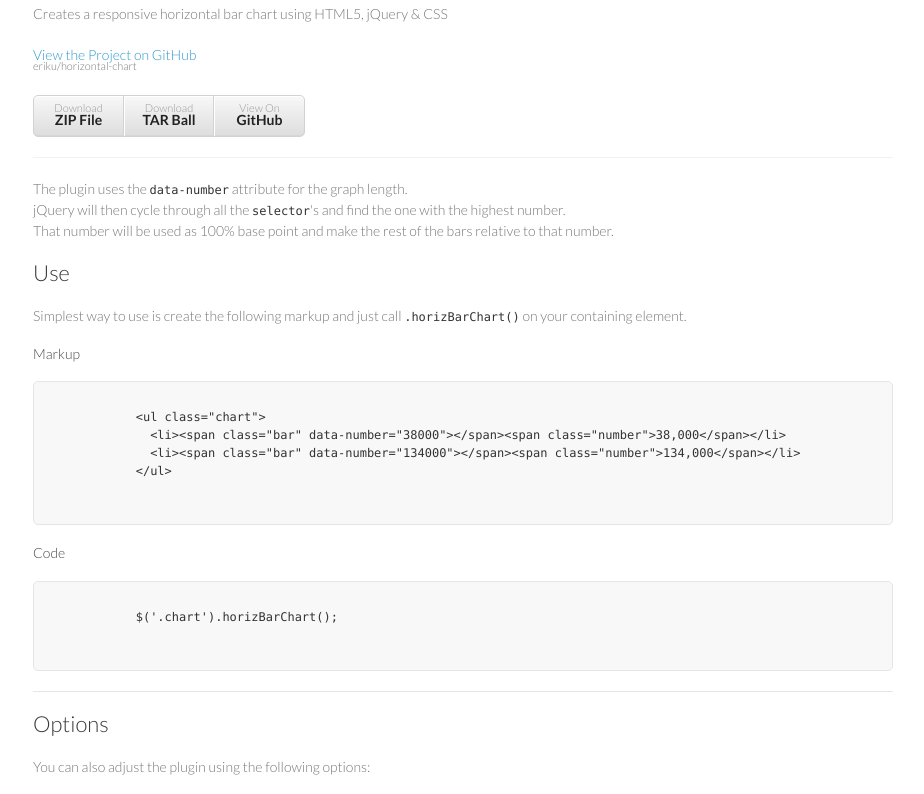
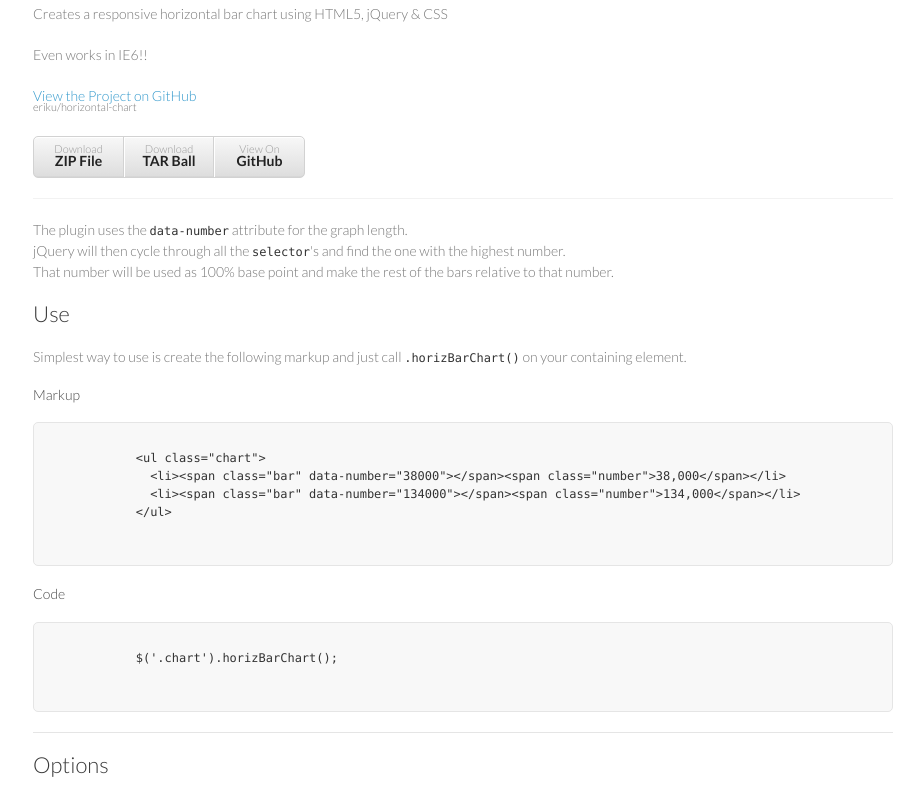
Before and after one commit to eriku/horizontal-chart, a website: page index.html in a window 1280 px wide. Shown: the part 98-892 px from the top of the page, without its empty margins (177-1101 px from the left). Drawn offline with Linux system fonts and the light colour scheme.

Commit message:
Added text

```diff
--- a/index.html
+++ b/index.html
@@ -30,6 +30,7 @@
 
         <h1><a href="https://github.com/eriku/horizontal-chart">Responsive Horizontal Bar Chart</a></h1>
         <p>Creates a responsive horizontal bar chart using HTML5, jQuery &amp; CSS</p>
+        <p>Even works in IE6!!</p>
         <p class="view"><a href="https://github.com/eriku/horizontal-chart">View the Project on GitHub <small>eriku/horizontal-chart</small></a></p>
 
         <ul>
```
Also changed, not shown: README.md.
